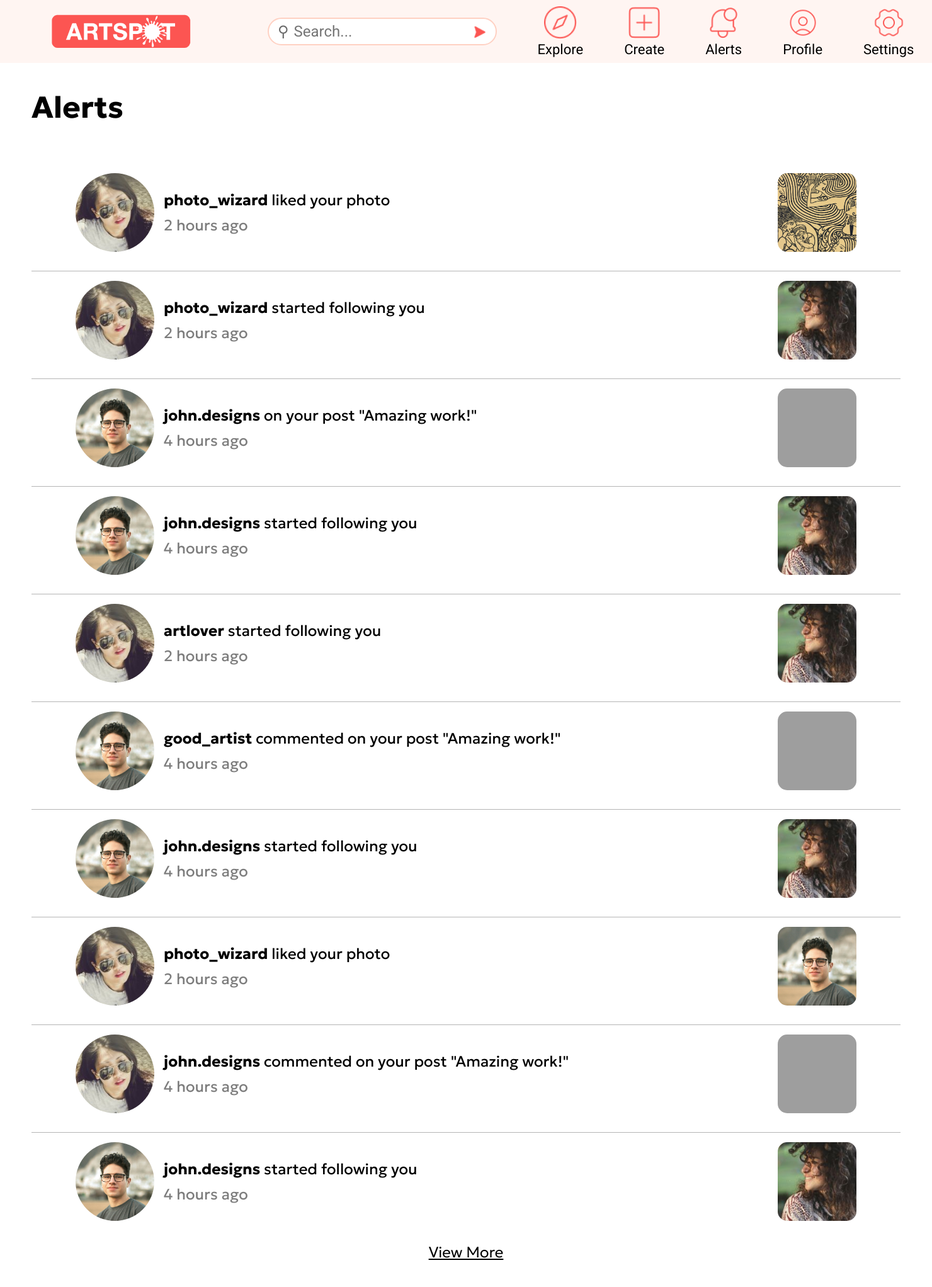
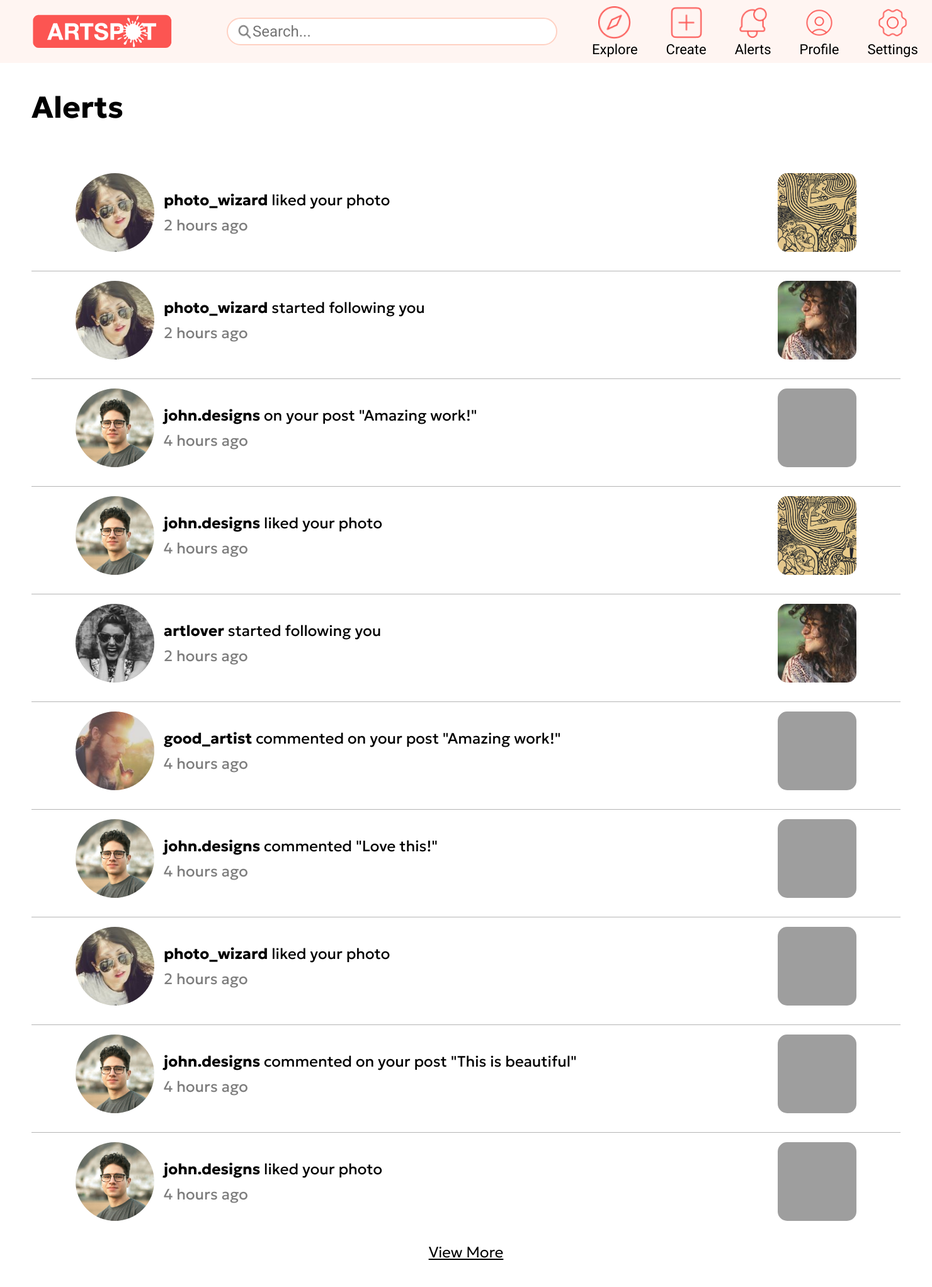
Before and after one commit to lak93728/art114, a PHP site: page /notifications.html in a window 1480 px wide. Shown: the whole page at 63% size. Run offline with PHP 8.4, Linux system fonts and the light colour scheme; grey boxes are pictures that could not be loaded.

Commit message:
new code for reallll

```diff
--- a/project2/click.html
+++ b/project2/click.html
@@ -21,9 +21,9 @@
     </a>
 
     <div class="nav-search">
-      <span class="search-mag">&#9906;</span>
+     <img src="images/search.png" alt="Search" class="search-icon" />
       <input type="text" placeholder="Search..." class="search-input" />
-      <img src="images/Navigation.png" alt="Search" class="search-icon" />
+
     </div>
 
     <!-- Desktop nav items -->
--- a/project2/explore.html
+++ b/project2/explore.html
@@ -21,9 +21,9 @@
     </a>
 
     <div class="nav-search">
-      <span class="search-mag">&#9906;</span>
+      <img src="images/search.png" alt="Search" class="search-icon" />
       <input type="text" placeholder="Search..." class="search-input" />
-      <img src="images/Navigation.png" alt="Search" class="search-icon" />
+
     </div>
 
     <!-- Desktop nav items -->
@@ -83,7 +83,7 @@
 
   <!-- Mobile search bar (shows below navbar on mobile) -->
   <div class="explore-search-mobile">
-    <span class="search-mag">&#9906;</span>
+<img src="images/search.png" alt="Search" class="search-icon" />
     <input type="text" placeholder="Search..." class="search-input" />
   </div>
 
--- a/project2/feed.html
+++ b/project2/feed.html
@@ -21,9 +21,9 @@
     </a>
 
     <div class="nav-search">
-      <span class="search-mag">&#9906;</span>
+      <img src="images/search.png" alt="Search" class="search-icon" />
       <input type="text" placeholder="Search..." class="search-input" />
-      <img src="images/Navigation.png" alt="Search" class="search-icon" />
+
     </div>
 
     <!-- Desktop nav items -->
--- a/project2/notifications.html
+++ b/project2/notifications.html
@@ -14,9 +14,9 @@
       <img src="images/artspot.png" alt="ArtSpot Logo" class="nav-logo" />
     </a>
     <div class="nav-search">
-      <span class="search-mag">&#9906;</span>
+      <img src="images/search.png" alt="Search" class="search-icon" />
       <input type="text" placeholder="Search..." class="search-input" />
-      <img src="images/Navigation.png" alt="Search" class="search-icon" />
+
     </div>
 
     <!-- Desktop nav items -->
@@ -76,7 +76,7 @@
 
   <!-- Mobile search bar -->
   <div class="alerts-search-mobile">
-    <span class="search-mag">&#9906;</span>
+<img src="images/search.png" alt="Search" class="search-icon" />
     <input type="text" placeholder="Search..." class="search-input" />
   </div>
 
@@ -123,17 +123,17 @@
       <div class="alert-left">
         <img src="images/man.jpg" alt="User" class="alert-avatar" />
         <div class="alert-text">
-          <p class="alert-message"><strong>john.designs</strong> started following you</p>
+          <p class="alert-message"><strong>john.designs</strong> liked your photo</p>
           <p class="alert-time">4 hours ago</p>
         </div>
       </div>
-      <img src="images/smile.jpg" alt="Post" class="alert-thumb" />
+      <img src="images/swirls.jpg" alt="Post" class="alert-thumb" />
     </div>
     <div class="alert-divider"></div>
 
     <div class="alert-item">
       <div class="alert-left">
-        <img src="images/sunny.jpg" alt="User" class="alert-avatar" />
+        <img src="images/sunglasses.jpg" alt="User" class="alert-avatar" />
         <div class="alert-text">
           <p class="alert-message"><strong>artlover</strong> started following you</p>
           <p class="alert-time">2 hours ago</p>
@@ -145,7 +145,7 @@
 
     <div class="alert-item">
       <div class="alert-left">
-        <img src="images/man.jpg" alt="User" class="alert-avatar" />
+        <img src="images/hippie.jpg" alt="User" class="alert-avatar" />
         <div class="alert-text">
           <p class="alert-message"><strong>good_artist</strong> commented on your post "Amazing work!"</p>
           <p class="alert-time">4 hours ago</p>
@@ -159,11 +159,11 @@
       <div class="alert-left">
         <img src="images/man.jpg" alt="User" class="alert-avatar" />
         <div class="alert-text">
-          <p class="alert-message"><strong>john.designs</strong> started following you</p>
+          <p class="alert-message"><strong>john.designs</strong> commented "Love this!"</p>
           <p class="alert-time">4 hours ago</p>
         </div>
       </div>
-      <img src="images/smile.jpg" alt="Post" class="alert-thumb" />
+      <img src="images/palm.jpg" alt="Post" class="alert-thumb" />
     </div>
     <div class="alert-divider"></div>
 
@@ -175,19 +175,7 @@
           <p class="alert-time">2 hours ago</p>
         </div>
       </div>
-      <img src="images/man.jpg" alt="Post" class="alert-thumb" />
-    </div>
-    <div class="alert-divider"></div>
-
-    <div class="alert-item">
-      <div class="alert-left">
-        <img src="images/sunny.jpg" alt="User" class="alert-avatar" />
-        <div class="alert-text">
-          <p class="alert-message"><strong>john.designs</strong> commented on your post "Amazing work!"</p>
-          <p class="alert-time">4 hours ago</p>
-        </div>
-      </div>
-      <img src="images/magazine.jpg" alt="Post" class="alert-thumb" />
+      <img src="images/leaves.jpg" alt="Post" class="alert-thumb" />
     </div>
     <div class="alert-divider"></div>
 
@@ -195,11 +183,23 @@
       <div class="alert-left">
         <img src="images/man.jpg" alt="User" class="alert-avatar" />
         <div class="alert-text">
-          <p class="alert-message"><strong>john.designs</strong> started following you</p>
+          <p class="alert-message"><strong>john.designs</strong> commented on your post "This is beautiful"</p>
           <p class="alert-time">4 hours ago</p>
         </div>
       </div>
-      <img src="images/smile.jpg" alt="Post" class="alert-thumb" />
+      <img src="images/leaves.jpg" alt="Post" class="alert-thumb" />
+    </div>
+    <div class="alert-divider"></div>
+
+    <div class="alert-item">
+      <div class="alert-left">
+        <img src="images/man.jpg" alt="User" class="alert-avatar" />
+        <div class="alert-text">
+          <p class="alert-message"><strong>john.designs</strong> liked your photo</p>
+          <p class="alert-time">4 hours ago</p>
+        </div>
+      </div>
+      <img src="images/palm.jpg" alt="Post" class="alert-thumb" />
     </div>
 
     <a href="#" class="view-more">View More</a>
--- a/project2/post.html
+++ b/project2/post.html
@@ -16,9 +16,9 @@
     </a>
 
     <div class="nav-search">
-      <span class="search-mag">&#9906;</span>
+      <img src="images/search.png" alt="Search" class="search-icon" />
       <input type="text" placeholder="Search..." class="search-input" />
-      <img src="images/Navigation.png" alt="Search" class="search-icon" />
+
     </div>
 
     <!-- Desktop nav items -->
--- a/project2/settings.html
+++ b/project2/settings.html
@@ -14,9 +14,9 @@
       <img src="images/artspot.png" alt="ArtSpot Logo" class="nav-logo" />
     </a>
     <div class="nav-search">
-      <span class="search-mag">&#9906;</span>
+     <img src="images/search.png" alt="Search" class="search-icon" />
       <input type="text" placeholder="Search..." class="search-input" />
-      <img src="images/Navigation.png" alt="Search" class="search-icon" />
+
     </div>
 
     <!-- Desktop nav items -->
--- a/project2/style.css
+++ b/project2/style.css
@@ -154,12 +154,11 @@
   flex-direction: row;
   flex-wrap: nowrap;
   align-items: center;
-  padding: 0 30px;
-  gap: 65px;
+  gap: 45px;
   box-sizing: border-box;
-   padding: 0 50px 0 50px;
   text-decoration: none;  /* Removes underline */
   color: inherit;  /* Keeps original text color */
+  margin-right: 50px;
 }
 
 .nav-item:hover {
@@ -176,7 +175,7 @@
   object-fit: contain;
   flex-shrink: 0;
   display: block;
-  margin-left: 30px;
+  margin-left: 50px;
 
 }
 
@@ -191,7 +190,8 @@
   border-radius: 25px;
   padding: 0 14px;
   height: 44px;
-  margin-left: 55px;
+  margin-left: 40px;
+  margin-right: 10px;
 }
 
 .search-input {
@@ -356,6 +356,7 @@
   justify-content: space-between;
   padding: 16px;
   border-radius: 15px;
+  margin-top: 12px;
 }
 
 .img-card:hover .overlay {
@@ -412,10 +413,10 @@
   background-color: #FC5552;
   color: #fff;
   font-family: 'Geologica', sans-serif;
-  font-size: 24px;  /* INCREASED from 28px */
+  font-size: 22px;  /* INCREASED from 28px */
   border: none;
   border-radius: 10px;  /* INCREASED from 8px */
-  padding: 15px 30px;  /* INCREASED from 10px 20px - makes button physically bigger */
+  padding: 8px 16px;  /* INCREASED from 10px 20px - makes button physically bigger */
   cursor: pointer;
   font-weight: 600;  /* ADD THIS - makes text bolder/more visible */
 }
@@ -670,7 +671,6 @@
   align-items: flex-start;  /* CHANGED from center to flex-start - moves to top */
   justify-content: left;
   border-radius: 15px;
-  padding-top: 20px;  /* ADD THIS - adds space from the very top edge */
 }
 
 
@@ -680,6 +680,7 @@
   color: #000000;
   font-weight: 500;
   margin-left: 20px;
+  margin-top: 10px;
 }
 
 /* Explore Image Grid */
@@ -783,10 +784,10 @@
   background-color: #FC5552;
   color: #fff;
   font-family: 'Geologica', sans-serif;
-  font-size: 32px;
+  font-size: 22px;      /* DECREASED from 32px */
   border: none;
   border-radius: 10px;
-  padding: 14px 16px;
+  padding: 8px 16px;    /* DECREASED from 14px 16px */
   cursor: pointer;
   font-weight: 600;
 }
@@ -882,7 +883,7 @@
 }
 
 .post-thumb {
-  width: 500px;
+  width: 343px;
   height: 450px;
   object-fit: cover;
   border-radius: 15px;
@@ -1467,7 +1468,7 @@
   align-items: center;
   justify-content: center;
   line-height: 1;          /* ADD THIS */
-  padding-bottom: 2px;     /* ADD THIS - fine-tune vertical centering */
+  padding-bottom: 4px;     /* ADD THIS - fine-tune vertical centering */
   margin: 20px 0 0 30px;
   transition: transform 0.2s ease;
 }
@@ -2240,7 +2241,12 @@
     margin-left: 80px;  /* matches comment-avatar width + gap */
   }
 
-}
-}
-}
-}
+    .title {
+    align-self: flex-start;
+    margin-left: 0;
+  }
+
+}
+}
+}
+}
```
Also changed, not shown: project2/profile.html (+29 -6 lines), project2/images/search.png (added).
